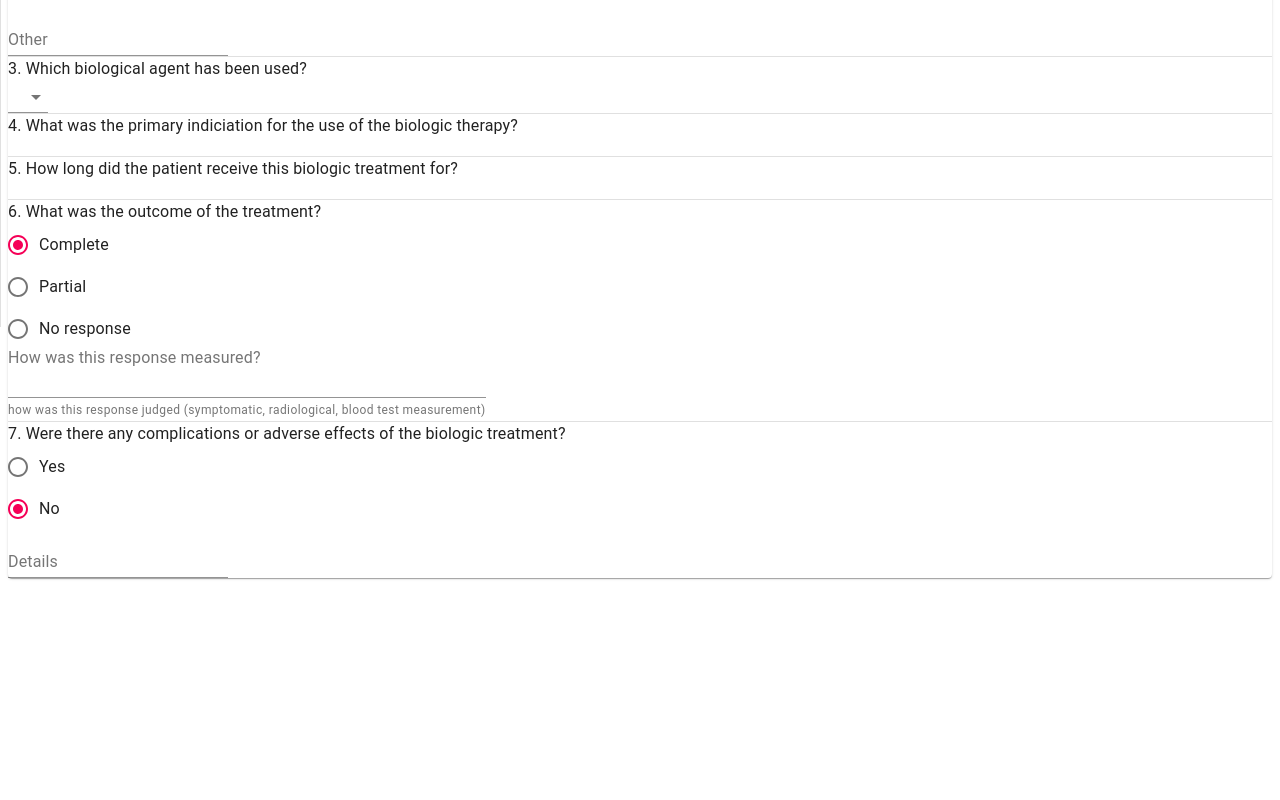
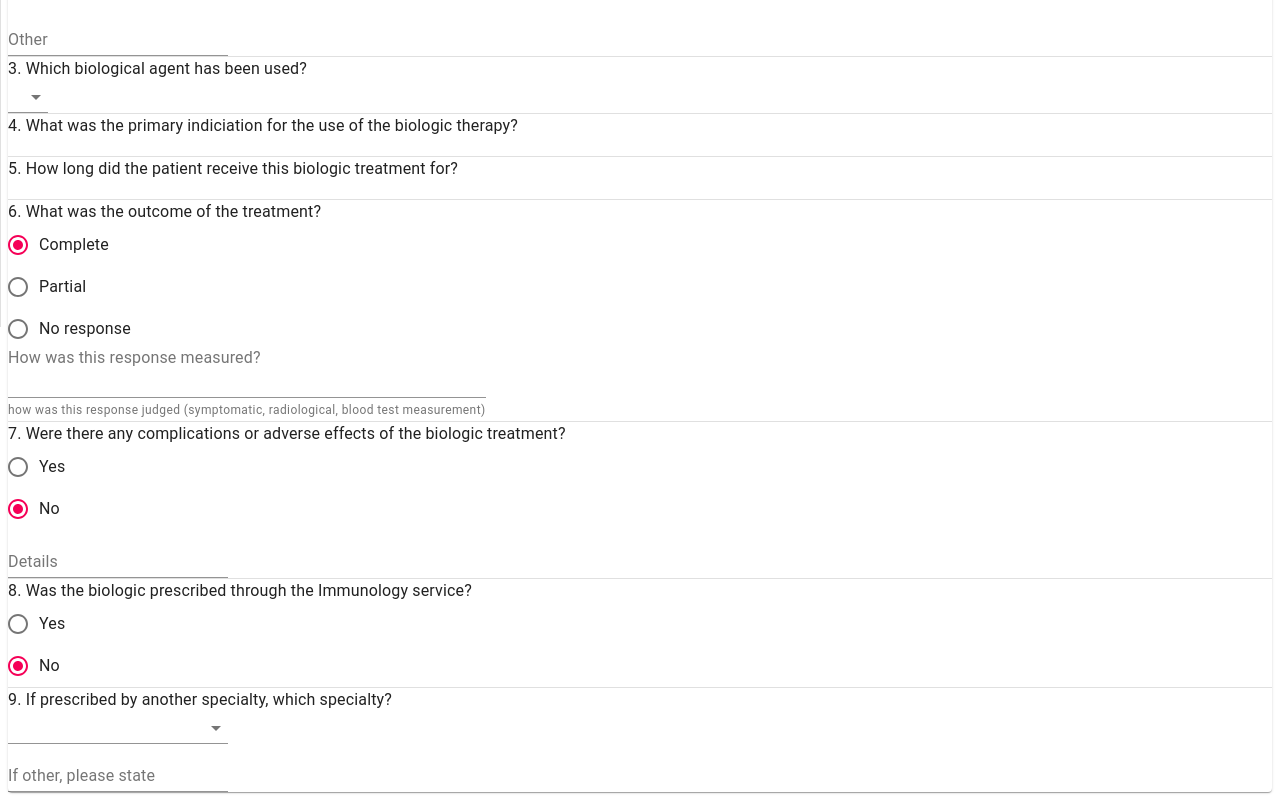
Before and after one commit to UCL/UKPID-level3-app, a Next.js app: page / in a window 1280 px wide. Shown: the part 473-1273 px from the top of the page. Before the commit the page ends 1059 px from the top, so only its background shows below. Built offline with nearby package versions, Linux system fonts and the light colour scheme.

Commit message:
WIP: scaffold questions 8 and 9

```diff
--- a/components/trainee-network/entry-form.js
+++ b/components/trainee-network/entry-form.js
@@ -10,6 +10,8 @@ import { Question4Data, Question4Prompt } from './question4';
 import { Question5Data, Question5Prompt } from './question5';
 import { Question6Data, Question6Prompt } from './question6';
 import { Question7Data, Question7Prompt } from './question7';
+import { Question8Data, Question8Prompt } from './question8';
+import { Question9Data, Question9Prompt } from './question9';
 
 const EntryForm = () => (
   <Paper>
@@ -75,6 +77,24 @@ const EntryForm = () => (
         <Question7Data />
       </Grid>
     </Grid>
+    <Divider />
+    <Grid container>
+      <Grid item xs={12}>
+        <Question8Prompt />
+      </Grid>
+      <Grid item xs={12}>
+        <Question8Data />
+      </Grid>
+    </Grid>
+    <Divider />
+    <Grid container>
+      <Grid item xs={12}>
+        <Question9Prompt />
+      </Grid>
+      <Grid item xs={12}>
+        <Question9Data />
+      </Grid>
+    </Grid>
   </Paper>
 );
 
--- /dev/null
+++ b/components/trainee-network/question8.js
@@ -0,0 +1,38 @@
+import React from 'react';
+
+import FormControl from '@material-ui/core/FormControl';
+import FormControlLabel from '@material-ui/core/FormControlLabel';
+import FormGroup from '@material-ui/core/FormGroup';
+import Radio from '@material-ui/core/Radio';
+import RadioGroup from '@material-ui/core/RadioGroup';
+import Typography from '@material-ui/core/Typography';
+
+const question8Text = '8. Was the biologic prescribed through the Immunology '
+  + 'service?';
+
+const Question8Prompt = () => <Typography>{question8Text}</Typography>;
+
+const Question8Data = () => (
+  <FormControl>
+    <FormGroup>
+      <RadioGroup
+        aria-label="q8-prescribed-through-immunology"
+        name="q8-prescribed-through-immunology"
+        value="no"
+      >
+        <FormControlLabel
+          value="yes"
+          control={<Radio />}
+          label="Yes"
+        />
+        <FormControlLabel
+          value="no"
+          control={<Radio />}
+          label="No"
+        />
+      </RadioGroup>
+    </FormGroup>
+  </FormControl>
+);
+
+export { Question8Data, Question8Prompt };
--- /dev/null
+++ b/components/trainee-network/question9.js
@@ -0,0 +1,36 @@
+import React from 'react';
+
+import FormControl from '@material-ui/core/FormControl';
+import FormGroup from '@material-ui/core/FormGroup';
+import MenuItem from '@material-ui/core/MenuItem';
+import Select from '@material-ui/core/Select';
+import TextField from '@material-ui/core/TextField';
+import Typography from '@material-ui/core/Typography';
+
+const question9Text = '9. If prescribed by another specialty, which specialty?';
+
+const Question9Prompt = () => <Typography>{question9Text}</Typography>;
+
+const Question9Data = () => (
+  <FormControl>
+    <FormGroup>
+      <Select value="specialty">
+        <MenuItem value="haematology">Haematology</MenuItem>
+        <MenuItem value="rheumatology">Rheumatology</MenuItem>
+        <MenuItem value="renal">Renal</MenuItem>
+        <MenuItem value="respiratory">Respiratory</MenuItem>
+        <MenuItem value="oncology">Oncology</MenuItem>
+        <MenuItem value="gastroenterology">Gastroenterology</MenuItem>
+        <MenuItem value="neurology">Neurology</MenuItem>
+      </Select>
+    </FormGroup>
+    <FormGroup>
+      <TextField
+        id="q9-other"
+        label="If other, please state"
+      />
+    </FormGroup>
+  </FormControl>
+);
+
+export { Question9Data, Question9Prompt };
```
